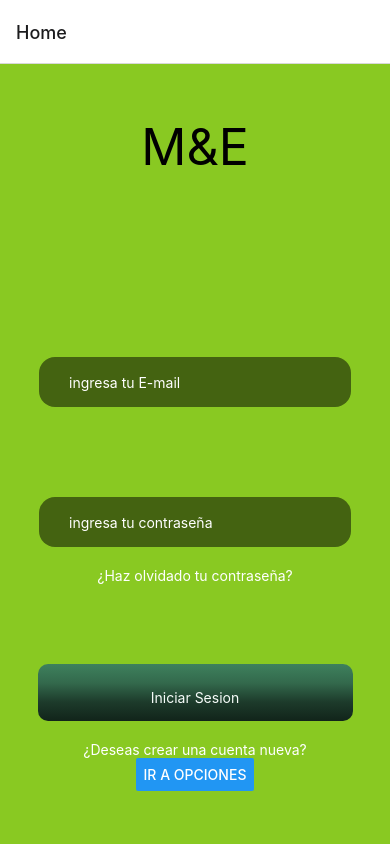
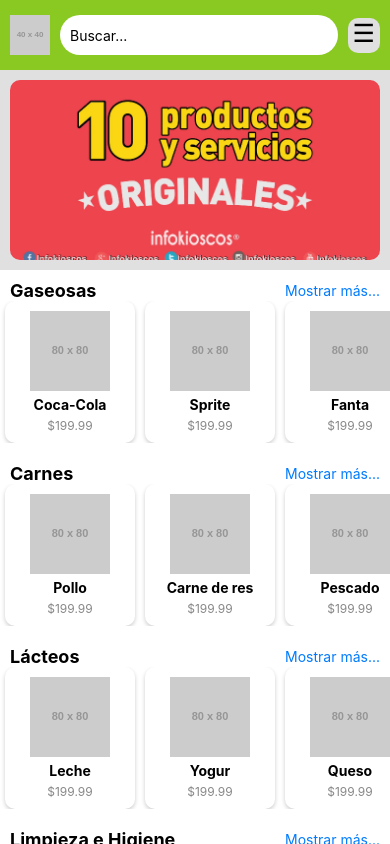
Before and after one commit to Aldanaaa8/AppMyE, a React Native app: screen / in a window 390 px wide. Built offline with nearby package versions, Linux system fonts and the light colour scheme.

Commit message:
Agregando a App - Inicio Categoria Producto

```diff
--- a/App.js
+++ b/App.js
@@ -4,7 +4,9 @@ import { createNativeStackNavigator } from '@react-navigation/native-stack';
 import { StyleSheet, View, Text, TextInput, Button } from 'react-native';
 import ButtonGradient from './ButtonGradient';
 import Opciones from './screens/option';
-import Inicio from './screens/option';
+import Inicio from './screens/Inicio';
+import Categoria from './screens/Categoria';
+import Producto from './screens/Producto';
 import AltaProducto from './screens/AltaProducto';
 import BajaProducto from './screens/BajaProducto';
 import ModificacionProducto from './screens/ModificacionProducto';
@@ -45,9 +47,11 @@ function HomeScreen({ navigation }) {  // Asegúrate de recibir la prop navigati
 export default function App() {
   return (
     <NavigationContainer>
-      <Stack.Navigator initialRouteName="Home">
-        {/* Pantalla principal */}
-        <Stack.Screen name="Home" component={HomeScreen} />
+      <Stack.Navigator initialRouteName="Inicio">
+        {/* oculta "Inicio" */}
+        <Stack.Screen name="Inicio" component={Inicio} options={{headerShown: false}}/>
+        <Stack.Screen name="Categoria" component={Categoria} options={{headerShown: false}}/>
+        <Stack.Screen name="Producto" component={Producto} />
         {/* Pantalla opciones */}
         <Stack.Screen name="Opciones" component={Opciones} />
         <Stack.Screen name="AltaProducto" component={AltaProducto} />
```
